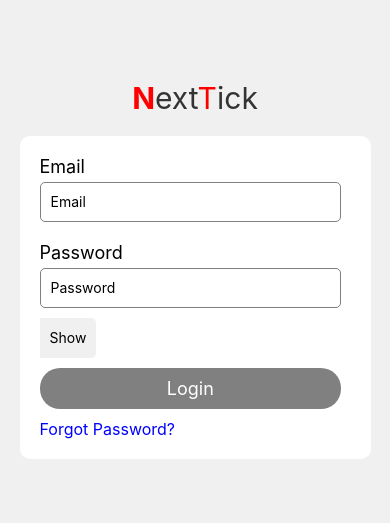
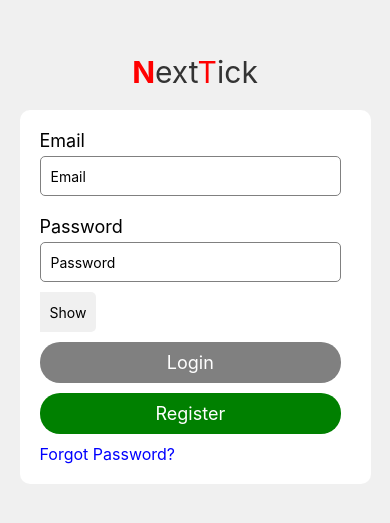
Before and after one commit to Islamsulaiman/NextTick-React-Native, a React Native app: screen /Login in a window 390 px wide. Shown: the part 153-676 px from the top of the page. Built offline with nearby package versions, Linux system fonts and the light colour scheme.

Commit message:
Dev: add register button

```diff
--- a/src/screens/Login.tsx
+++ b/src/screens/Login.tsx
@@ -31,6 +31,10 @@
   const handleLogin = () => {
 
     // Login logic here
+  };
+
+  const handleRegister = () =>{
+    // register Logic
   };
 
   const handleForgotPassword = () => {
@@ -122,6 +126,10 @@
           onPressIn={startAnimation}
         >
           <Text style={styles.buttonText}>Login</Text>
+        </TouchableOpacity>
+
+        <TouchableOpacity style={styles.registerButton} onPress={handleRegister}>
+          <Text style={styles.registerButtonText}>Register</Text>
         </TouchableOpacity>
 
         <TouchableOpacity onPress={handleForgotPassword}>
@@ -269,6 +277,18 @@
     fontSize: 16,
     textAlign: 'center',
   },
+  registerButton: {
+    backgroundColor: 'green',
+    padding: 10,
+    borderRadius: 20,
+    width: '97%',
+    marginTop: 10,
+  },
+  registerButtonText: {
+    color: 'white',
+    fontSize: 18,
+    textAlign: 'center',
+  },
 });
 
 export default LoginScreen;
```
